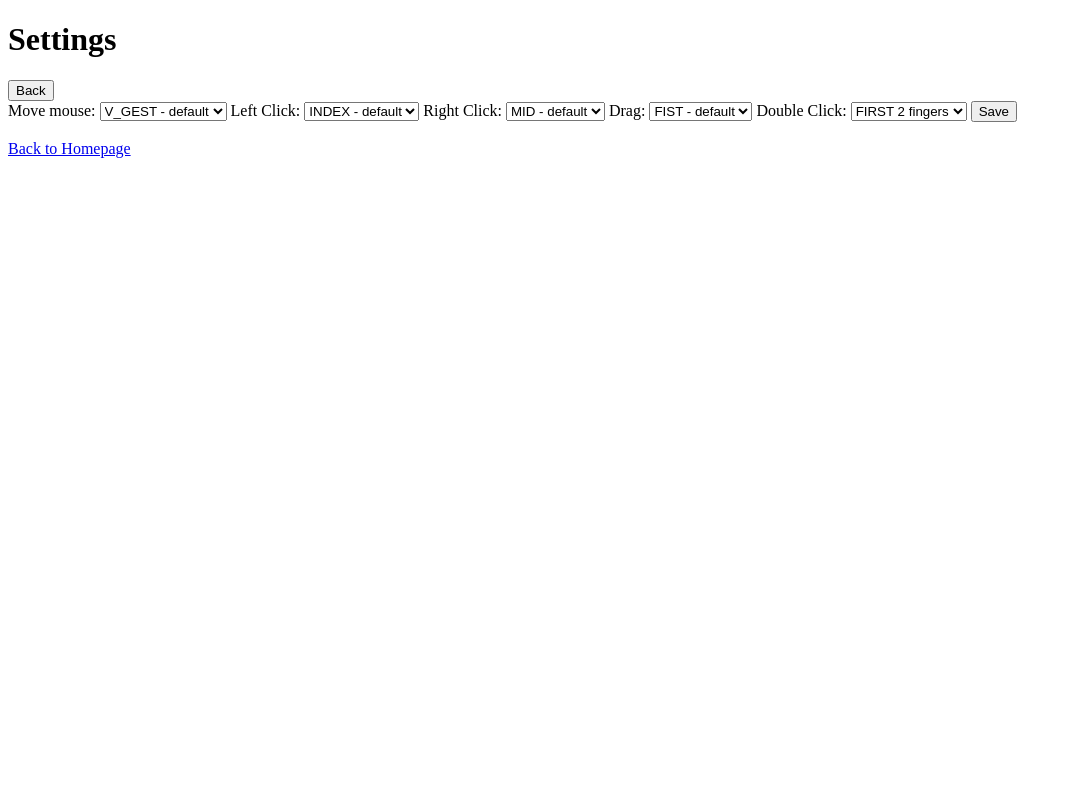
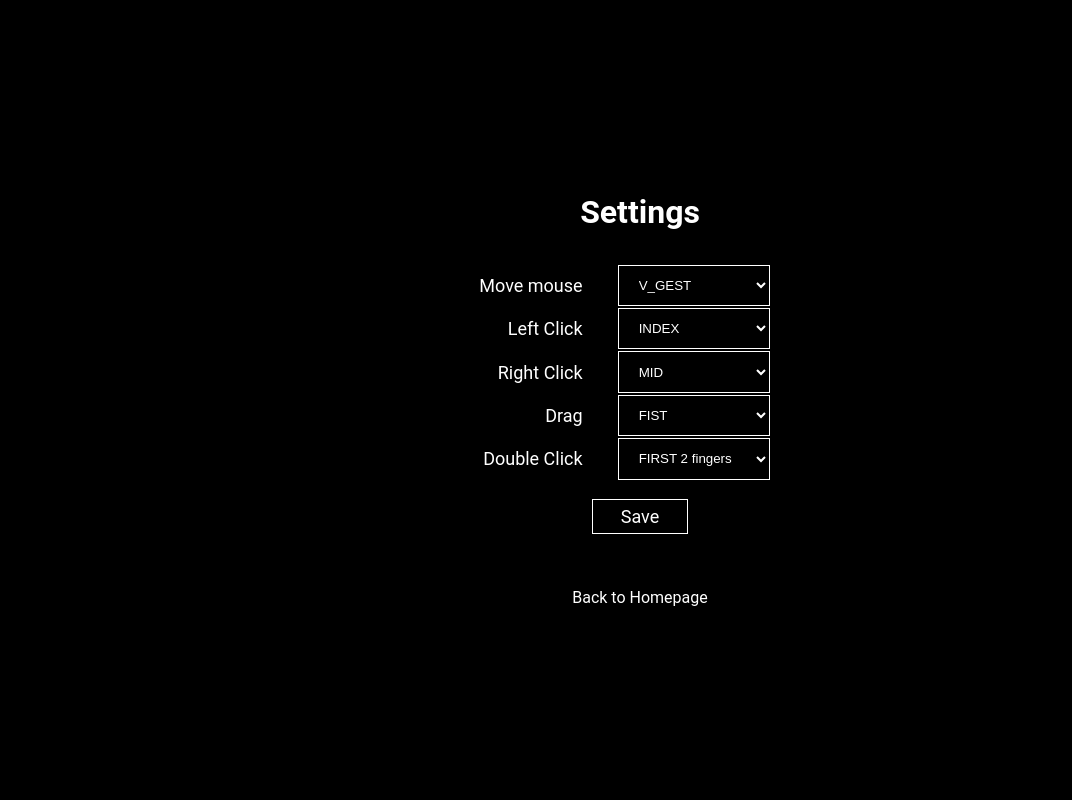
Before and after one commit to srajarshi007/SmartBridge_AI, a Flask app: page /settings in a window 1280 px wide. Shown: the whole page, without its empty margins (0-1072 px from the left). Run offline with Flask 3, Linux system fonts and the light colour scheme.

Commit message:
CSS Styling added

```diff
--- a/SmartBridge AI Mouse/templates/settings.html
+++ b/SmartBridge AI Mouse/templates/settings.html
@@ -1,58 +1,196 @@
-<!DOCTYPE html>
+<!doctype html>
 <html lang="en">
   <head>
-    <meta charset="UTF-8">
-    <meta name="viewport" content="width=device-width, initial-scale=1.0">
+    <meta charset="UTF-8" />
+    <meta name="viewport" content="width=device-width, initial-scale=1.0" />
     <title>Settings</title>
+    <style>
+      * {
+        margin: 0;
+        border: 0;
+        box-sizing: border-box;
+      }
+
+      body {
+        height: 100vh;
+        width: 100%;
+
+        background: black;
+        color: white;
+
+        font-family: Roboto;
+
+        display: flex;
+        align-items: center;
+        justify-content: center;
+
+        text-align: center;
+      }
+
+      a {
+        text-decoration: none;
+        color: white;
+        font-size: 16px;
+        transition: all 0.2s ease;
+
+        border-bottom: 1px solid transparent;
+      }
+
+      a:hover{
+        border-color: white;
+      }
+
+      h1{
+        font-size: 32px;
+      }
+
+      body > div{
+        min-width: 30%;
+      }
+
+      form{
+        text-align:left;
+      }
+
+      table{
+        width: 100%;
+        padding: 2rem 10rem;
+      }
+
+      tr{
+        gap: 2rem;
+      }
+
+      td{
+        font-size: 18px;
+        margin-top: 2rem;
+        text-align: right;
+      }
+
+      td:nth-child(2){
+        padding: 0 2rem;
+        text-align: left;
+      }
+
+
+      td > select, td > input{
+        pointer: cursor;
+        background: transparent;
+        color: white;
+        border: 1px solid white;
+        padding: 0.7rem 1rem;
+
+        width: 9.5rem;
+      }
+
+      .btn {
+        width: 30%;
+        margin: 0 auto;
+        margin-top: 1rem;
+        border: 0.5px solid white;
+
+        display: flex;
+        align-items: center;
+        justify-content: center;
+
+        padding: 0.4rem;
+
+        transition: all 0.2s ease;
+
+        cursor: pointer;
+      }
+
+      .btn:hover {
+        background: white;
+        color: black;
+      }
+    </style>
   </head>
+
   <body>
+    <div>
       <h1>Settings</h1>
-    <button onclick="window.history.back();">Back</button>
 
       <form action="/update_gesture_mappings" method="post">
-        <label for="action1">Move mouse:</label>
+        <table>
+          <tr>
+            <td>
+              <label for="action1">Move mouse</label>
+            </td>
+            <td>
               <select name="move_mouse" id="action1">
-            <option value="V_GEST">V_GEST - default</option>
+                <option value="V_GEST">V_GEST</option>
                 <option value="FIST">FIST</option>
                 <option value="PALM">PALM</option>
               </select>
+            </td>
+          </tr>
 
-        <label for="action2">Left Click:</label>
+          <tr>
+            <td>
+              <label for="action2">Left Click</label>
+            </td>
+            <td>
               <select name="handle_left_click" id="action2">
-            <option value="INDEX">INDEX - default</option>
+                <option value="INDEX">INDEX</option>
                 <option value="THUMB">THUMB</option>
                 <option value="MID">MID</option>
               </select>
+            </td>
+          </tr>
 
-        <label for="action3">Right Click:</label>
+          <tr>
+            <td>
+              <label for="action3">Right Click</label>
+            </td>
+            <td>
               <select name="handle_right_click" id="action3">
-            <option value="MID">MID - default</option>
+                <option value="MID">MID</option>
                 <option value="RING">RING</option>
                 <option value="PINKY">PINKY</option>
               </select>
+            </td>
+          </tr>
 
-        <label for="action4">Drag:</label>
+          <tr>
+            <td>
+              <label for="action4">Drag</label>
+            </td>
+            <td>
               <select name="handle_drag" id="action4">
-            <option value="FIST">FIST - default</option>
+                <option value="FIST">FIST</option>
                 <option value="PALM">PALM</option>
                 <option value="V_GEST">V_GEST</option>
               </select>
+            </td>
+          </tr>
 
-        <label for="action5">Double Click:</label>
+          <tr>
+            <td>
+              <label for="action5">Double Click</label>
+            </td>
+            <td>
               <select name="handle_double_click" id="action5">
                 <option value="FIRST2">FIRST 2 fingers</option>
                 <option value="LAST4">LAST 4 fingers</option>
                 <option value="LAST3">LAST 3 fingers</option>
               </select>
+            </td>
+            <!-- Add more actions and gestures here -->
+          </tr>
 
+          <tr>
+            <td colspan="2" style = "text-align: center; transition:all 0.2ms ease">
+              <div class="btn">Save</div>
+              <!-- <input type="submit" value="Save" /> -->
+            </td>
+          </tr>
 
-
-        <!-- Add more actions and gestures here -->
-
-        <input type="submit" value="Save">
+        </table>
       </form>
 
-    <br>
+      <br />
       <a href="/">Back to Homepage</a>
+    </div>
   </body>
 </html>
```
Also changed, not shown: SmartBridge AI Mouse/templates/homepage.html (+88 -15 lines), SmartBridge AI Mouse/templates/virtual_mouse_controller.html (+98 -9 lines). Lines whose indentation alone changed are shown as unchanged.
